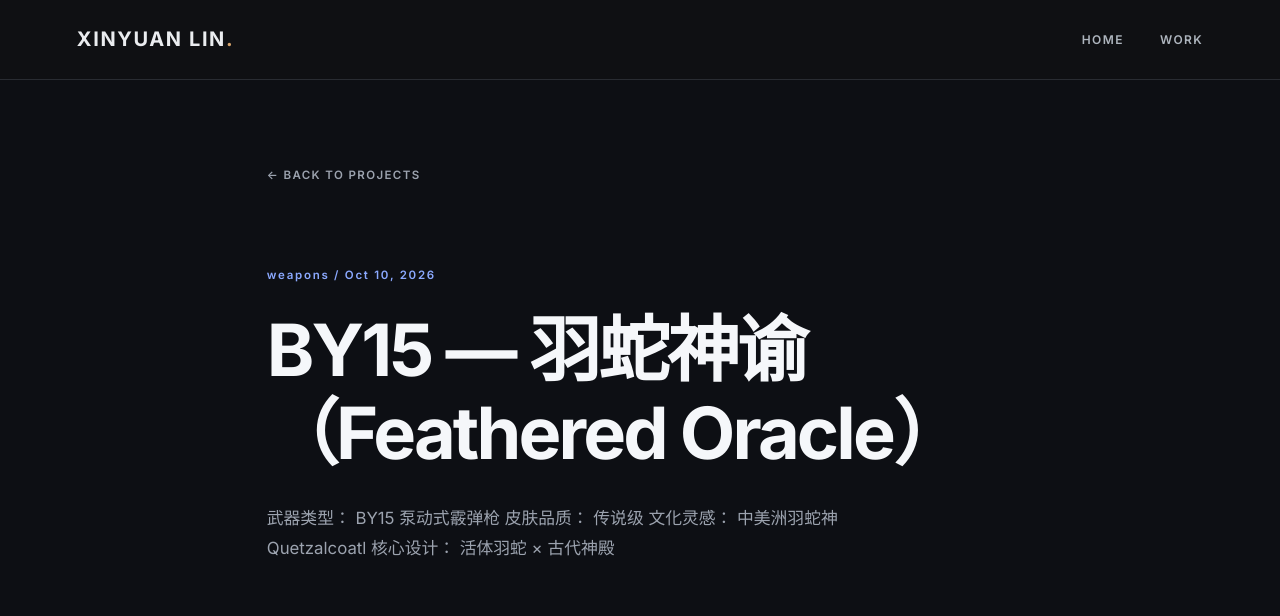
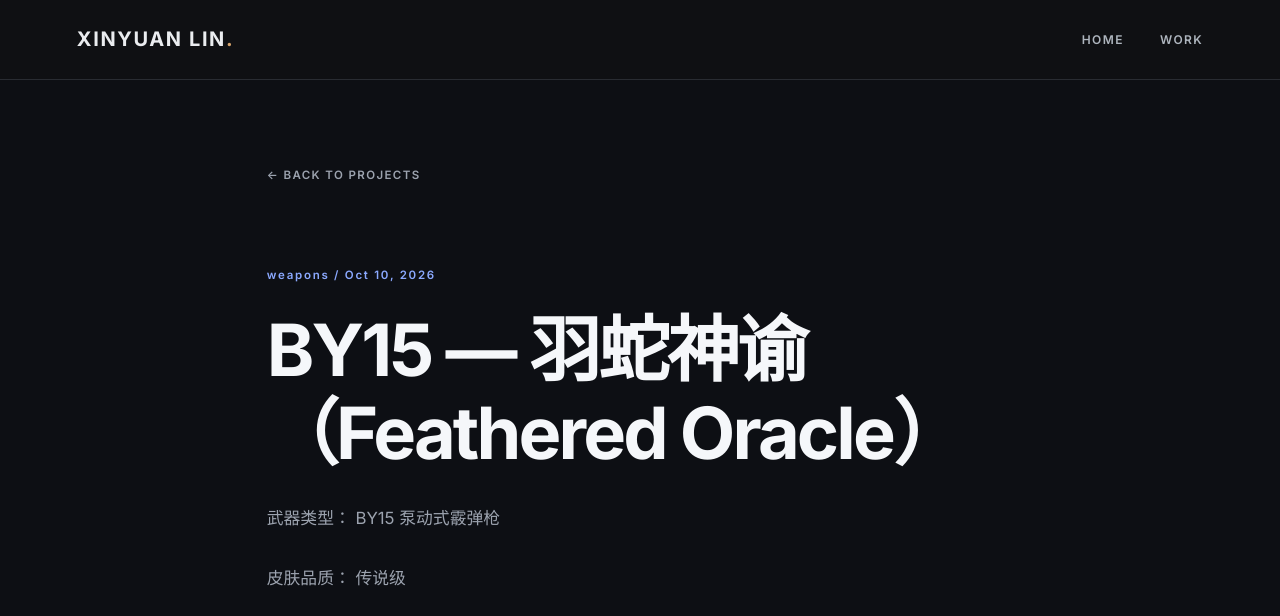
Before and after one commit to Emojiiiii/TOSAKA.github.io, a Jekyll site: the page built from _work/test.md, in a window 1280 px wide. Shown: the top 616 px of the page. Built offline with Jekyll 4.4.1, drawn with Linux system fonts in a browser that asks for light colours; grey boxes are pictures that could not be loaded.

Commit message:
Add white-space property for CMS Description

```diff
--- a/css/article.css
+++ b/css/article.css
@@ -78,6 +78,9 @@
   line-height: 1.8;
 
   color: var(--journal-muted);
+
+/* 保留 CMS Description 中输入的换行 */
+  white-space: pre-line;
 }
 
 
```
